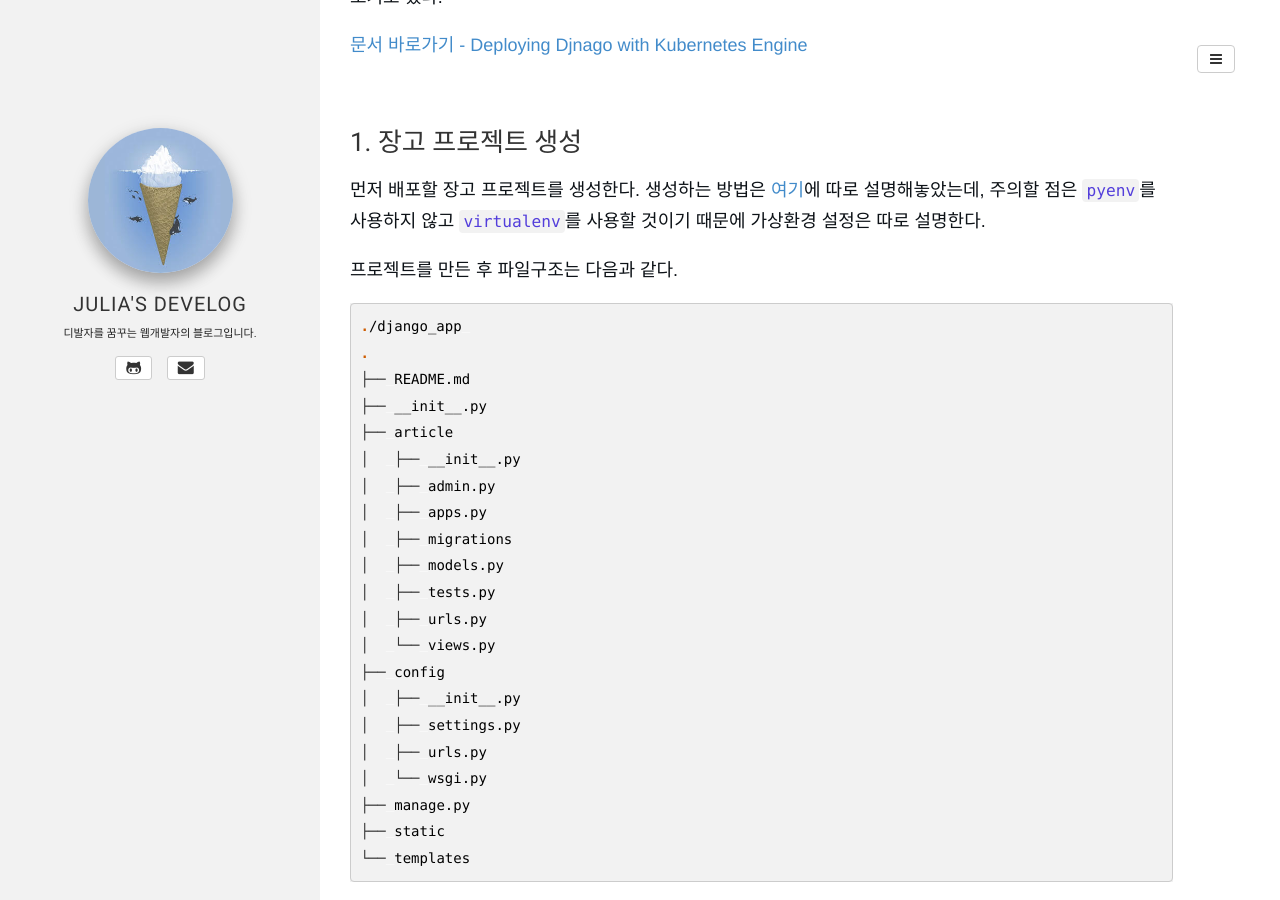
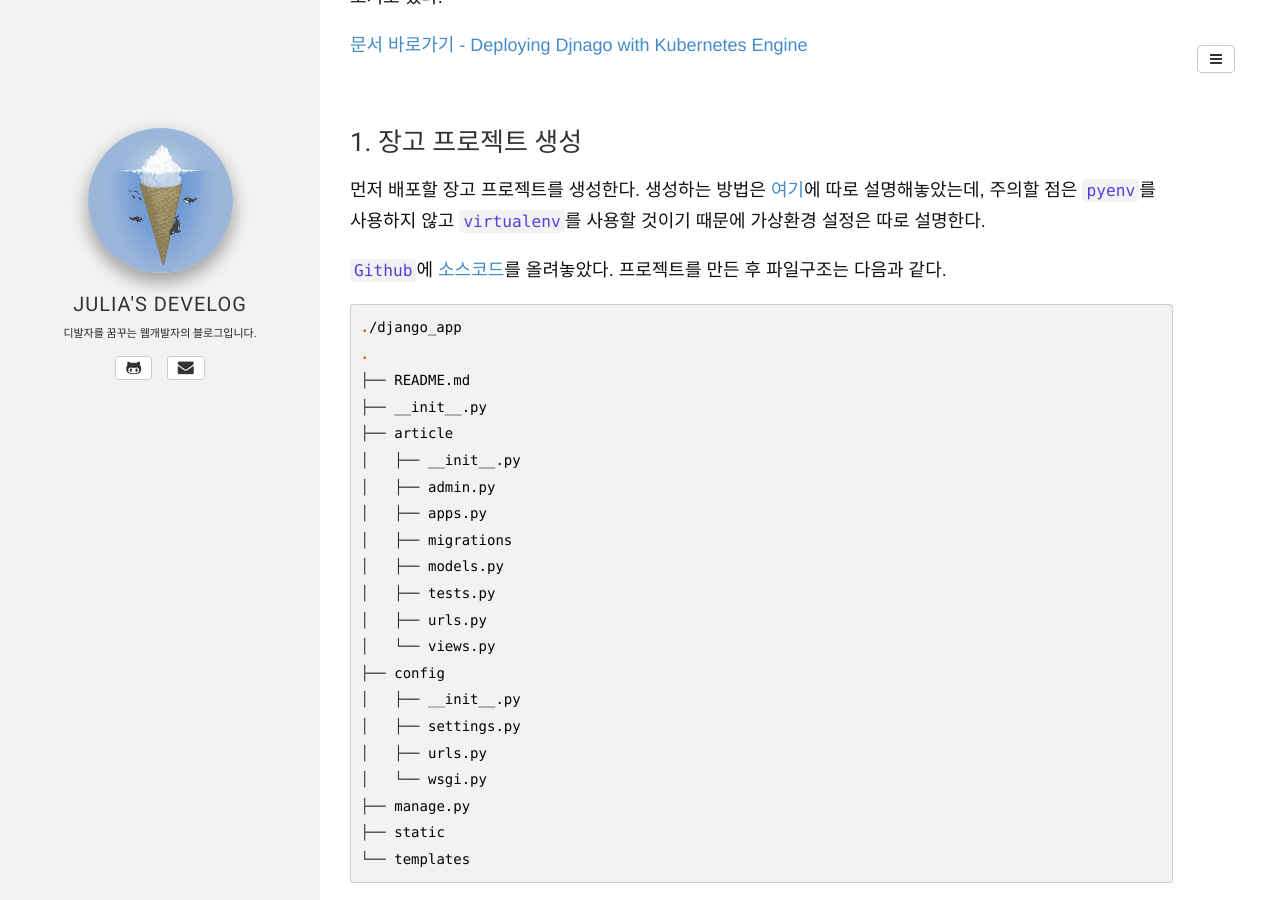
Before and after one commit to juliahwang/juliahwang.github.io, a Jekyll site: the page built from _posts/2018-01-29-구글엔진으로장고배포하기1-배포전준비.md, in a window 1280 px wide and 900 px high, scrolled down 749 px. Built offline with Jekyll 4.4.1, drawn with Linux system fonts in a browser that asks for light colours; some web fonts are replaced; comment, search, counter and statistics services are not loaded.

Commit message:
add github link

````diff
--- a/_posts/2018-01-29-구글엔진으로장고배포하기1-배포전준비.md
+++ b/_posts/2018-01-29-구글엔진으로장고배포하기1-배포전준비.md
@@ -34,6 +34,7 @@ AWS로 배포를 한번 해봤던 터라 배포과정은 대략적으로 다음
 
 먼저 배포할 장고 프로젝트를 생성한다. 생성하는 방법은 <a href="http://juliahwang.kr/django/2017/09/07/%EC%9E%A5%EA%B3%A0%ED%94%84%EB%A1%9C%EC%A0%9D%ED%8A%B8%EC%84%B8%ED%8C%85%ED%95%98%EA%B8%B0.html" target="_blank">여기</a>에 따로 설명해놓았는데, 주의할 점은 `pyenv`를 사용하지 않고 `virtualenv`를 사용할 것이기 때문에 가상환경 설정은 따로 설명한다.
 
+`Github`에 <a href="https://github.com/juliahwang/pilter_web/tree/master/" target="_blank">소스코드</a>를 올려놓았다.
 프로젝트를 만든 후 파일구조는 다음과 같다.
 
 ```powershell
````
